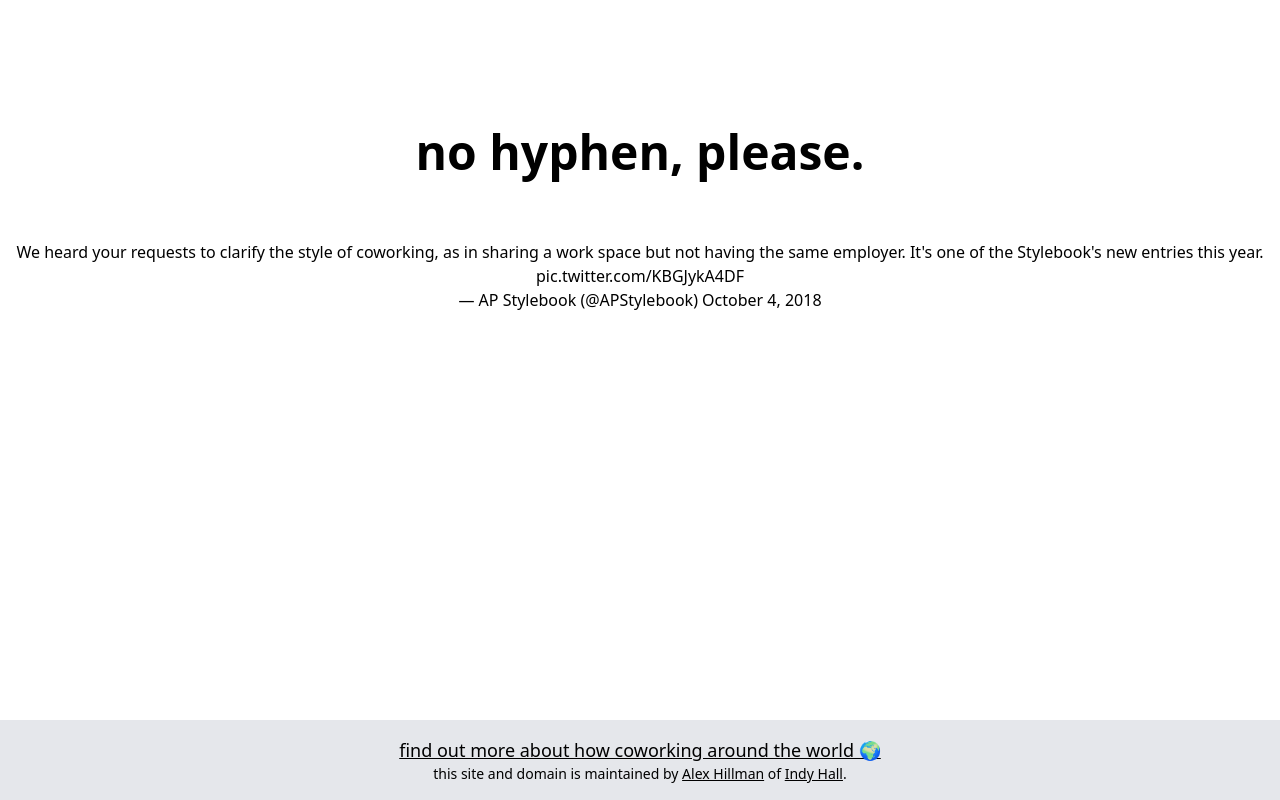
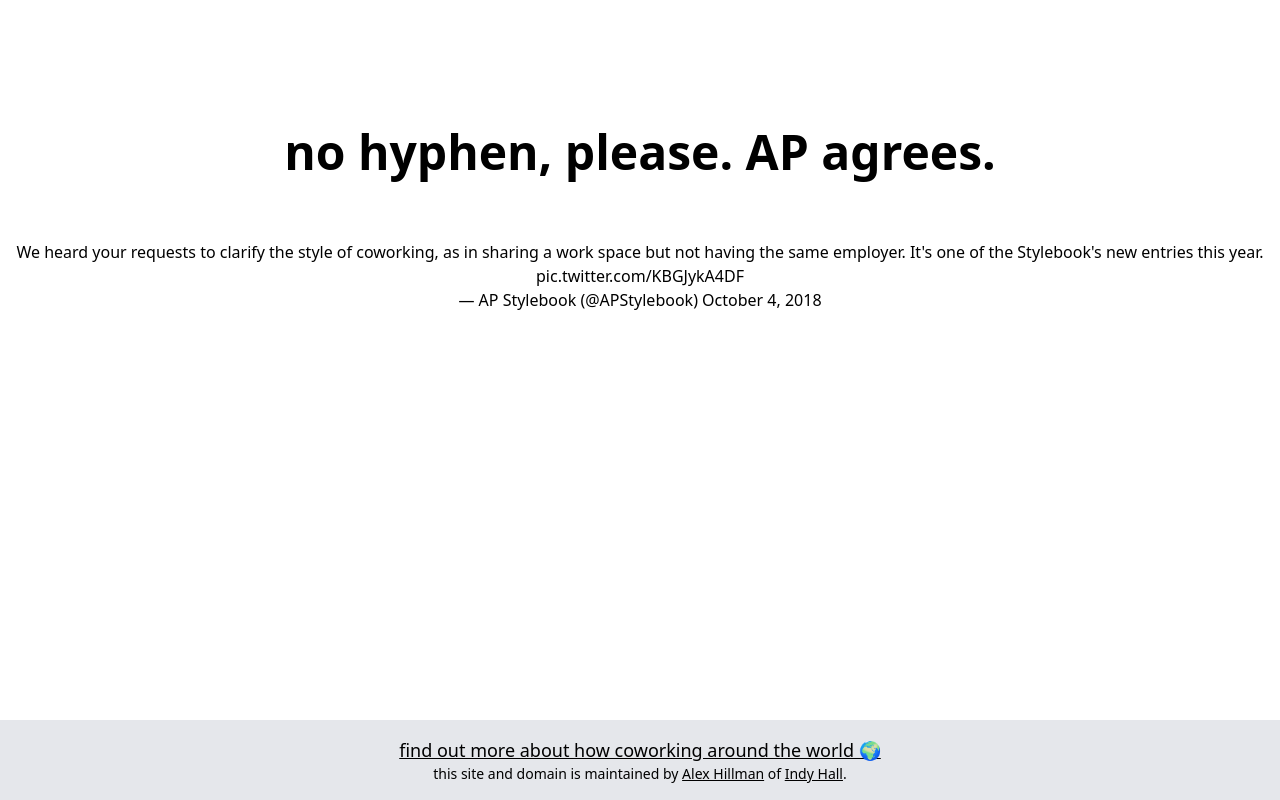
Before and after one commit to alexknowshtml/doescoworkinghaveahyphen.com, a plain HTML site: page index.html in a window 1280 px wide. Drawn offline with nearby package versions, Linux system fonts and the light colour scheme.

Commit message:
update headline

```diff
--- a/index.html
+++ b/index.html
@@ -9,7 +9,7 @@
   </head>
 <body class="flex flex-col min-h-screen ">
   <main class="flex-grow text-center">
-    <h1 class="mt-32 mb-16 text-5xl font-bold">no hyphen, please.</h1>
+    <h1 class="mt-32 mb-16 text-5xl font-bold">no hyphen, please. AP agrees.</h1>
     <center><blockquote class="twitter-tweet" data-lang="en"><p lang="en" dir="ltr">We heard your requests to clarify the style of coworking, as in sharing a work space but not having the same employer. It&#39;s one of the Stylebook&#39;s new entries this year. <a href="https://t.co/KBGJykA4DF">pic.twitter.com/KBGJykA4DF</a></p>&mdash; AP Stylebook (@APStylebook) <a href="https://twitter.com/APStylebook/status/1047857825131712512?ref_src=twsrc%5Etfw">October 4, 2018</a></blockquote>
 <script async src="https://platform.twitter.com/widgets.js" charset="utf-8"></script>
 
```
